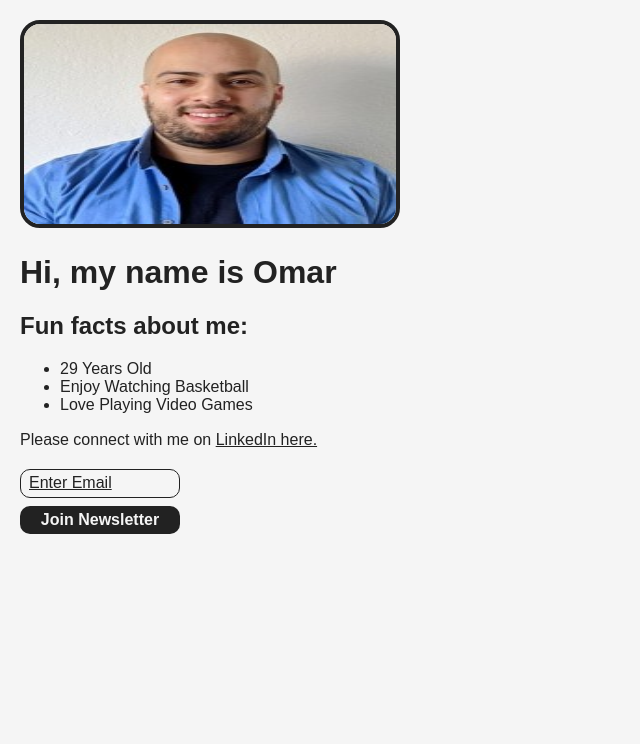
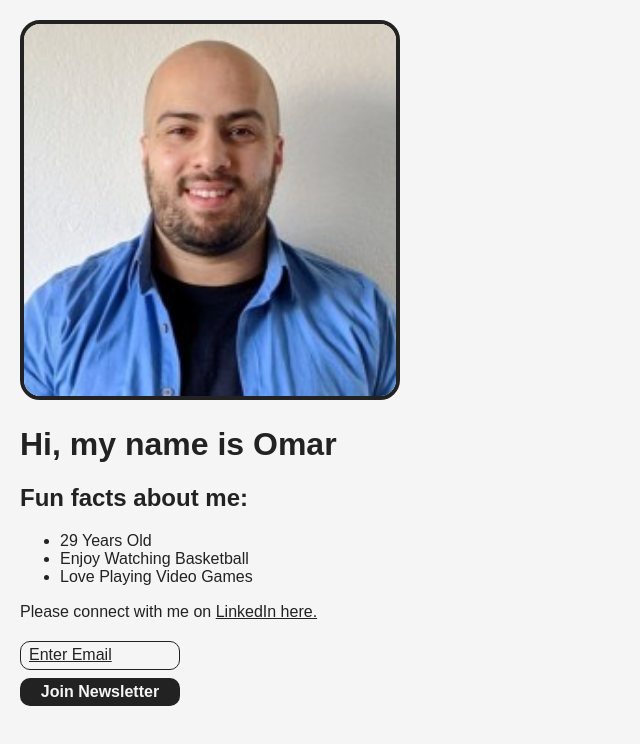
Before and after one commit to omarerfan/Personal-Site, a plain HTML site: page index.html in a window 1280 px wide. Shown: the whole page, without its empty margins (0-640 px from the left). Drawn offline with nearby package versions, Linux system fonts and the light colour scheme; a script that the page names is missing; a web font is replaced by a local one.

Commit message:
Update index.html

```diff
--- a/index.html
+++ b/index.html
@@ -11,7 +11,7 @@
         Write the HTML for your personal website.
         -->
     </body>
-    <img src="omar.jpg" height="200" width="200">
+    <img src="omar.jpg" width="100%">
     <h1>Hi, my name is Omar</h1>
     <h2>Fun facts about me:</h2>
     <ul>
```
